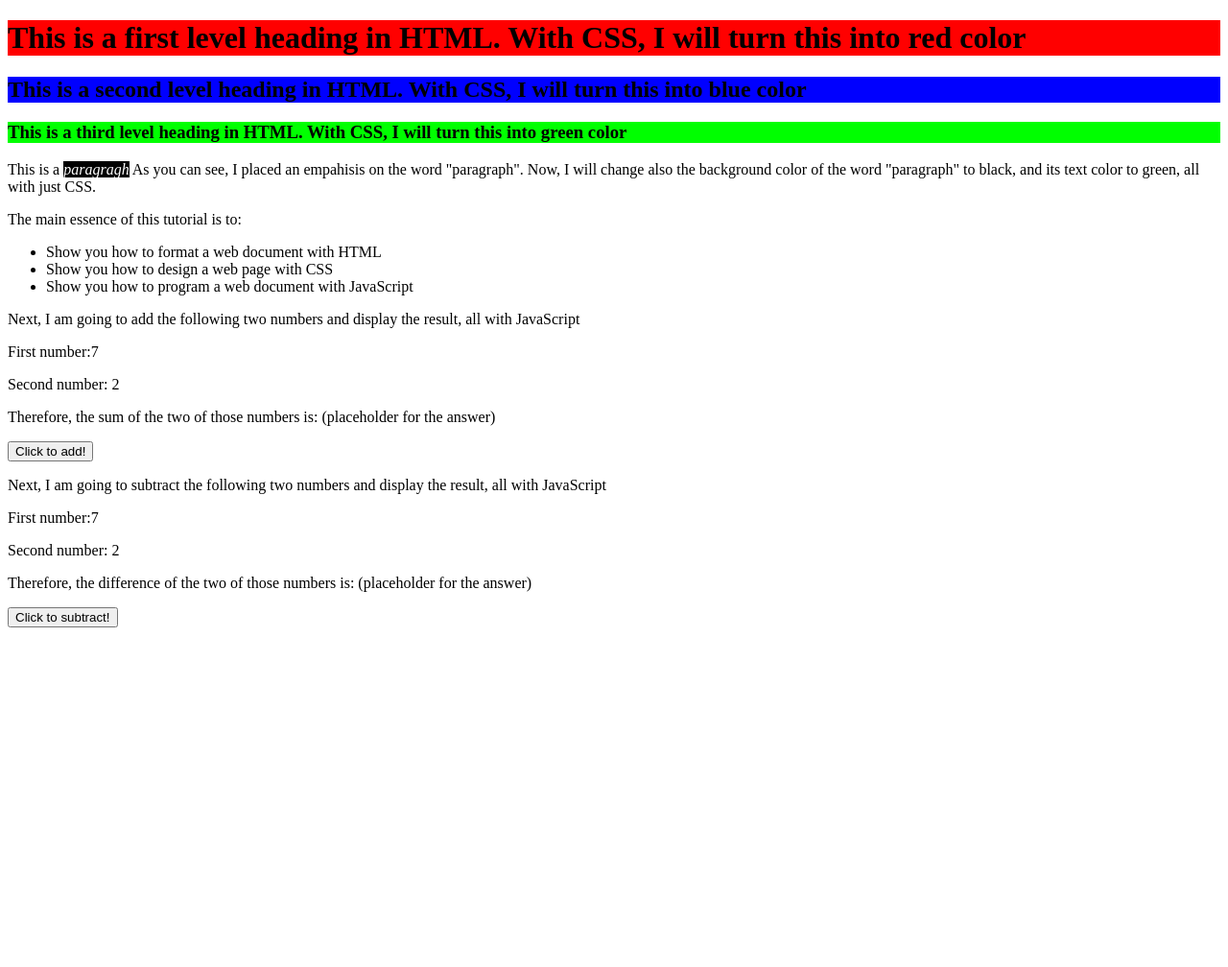
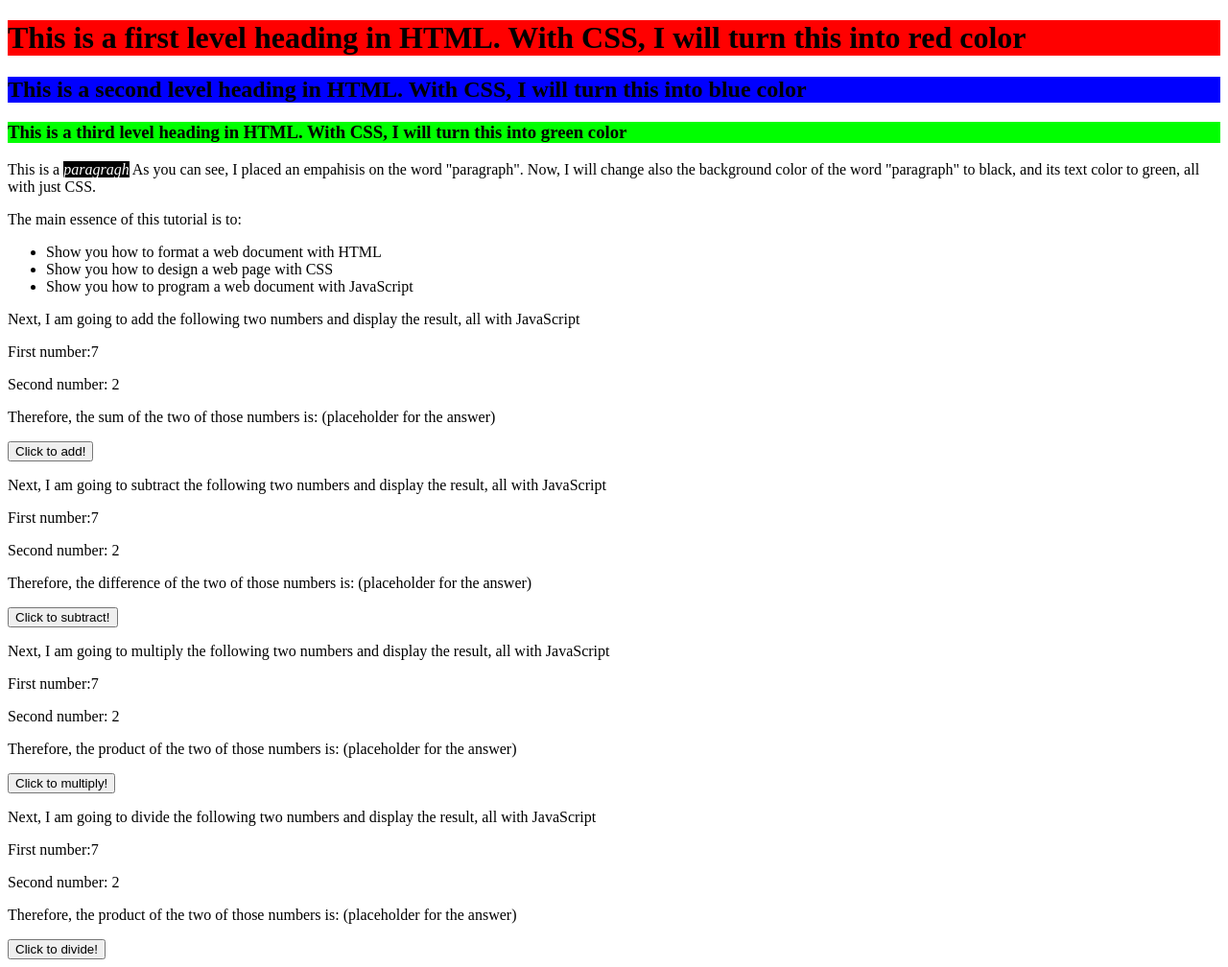
Before and after one commit to Germar22/exer1, a plain HTML site: page index.html in a window 1280 px wide. Shown: the whole page at 96% size. Before the commit the page ends 800 px from the top, so only its background shows below. Drawn offline with Linux system fonts and the light colour scheme.

Commit message:
Update index.html

```diff
--- a/index.html
+++ b/index.html
@@ -27,11 +27,26 @@
      <input type="button" id="sumButton" value="Click to add!">
      <script src="./script/app.js"> </script>
 
-     <p>Next, I am going to subtract the following two numbers and display the result, all with JavaScript<p/>
+   <p>Next, I am going to subtract the following two numbers and display the result, all with JavaScript<p/>
      <p>First number:<span id= "firstNum">7</span> <br></p>
      <p>Second number: <span id= "secondNum">2</span> </p>
      <p>Therefore, the difference of the two of those numbers is: <span id= "answer2">(placeholder for the answer)</span></p>
      <input type="button" id="difButton" value="Click to subtract!">
      <script src="./script/app.js"> </script>
+
+  <p>Next, I am going to multiply the following two numbers and display the result, all with JavaScript<p/>
+     <p>First number:<span id= "firstNum">7</span> <br></p>
+     <p>Second number: <span id= "secondNum">2</span> </p>
+     <p>Therefore, the product of the two of those numbers is: <span id= "answer3">(placeholder for the answer)</span></p>
+     <input type="button" id="prdButton" value="Click to multiply!">
+     <script src="./script/app.js"> </script>
+
+  <p>Next, I am going to divide the following two numbers and display the result, all with JavaScript<p/>
+     <p>First number:<span id= "firstNum">7</span> <br></p>
+     <p>Second number: <span id= "secondNum">2</span> </p>
+     <p>Therefore, the product of the two of those numbers is: <span id= "answer4">(placeholder for the answer)</span></p>
+     <input type="button" id="quoButton" value="Click to divide!">
+     <script src="./script/app.js"> </script>
+
  </body>
  </html>
```
